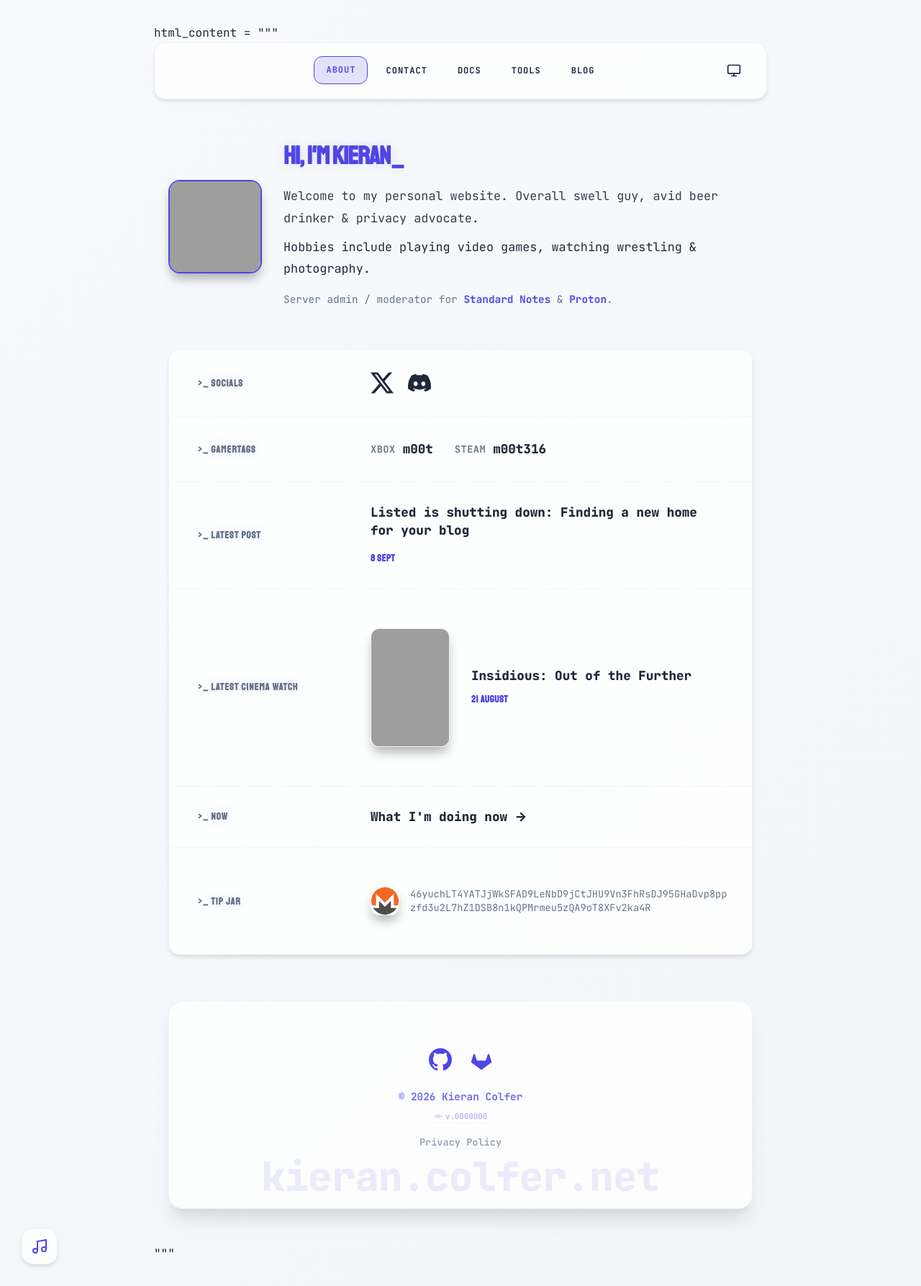
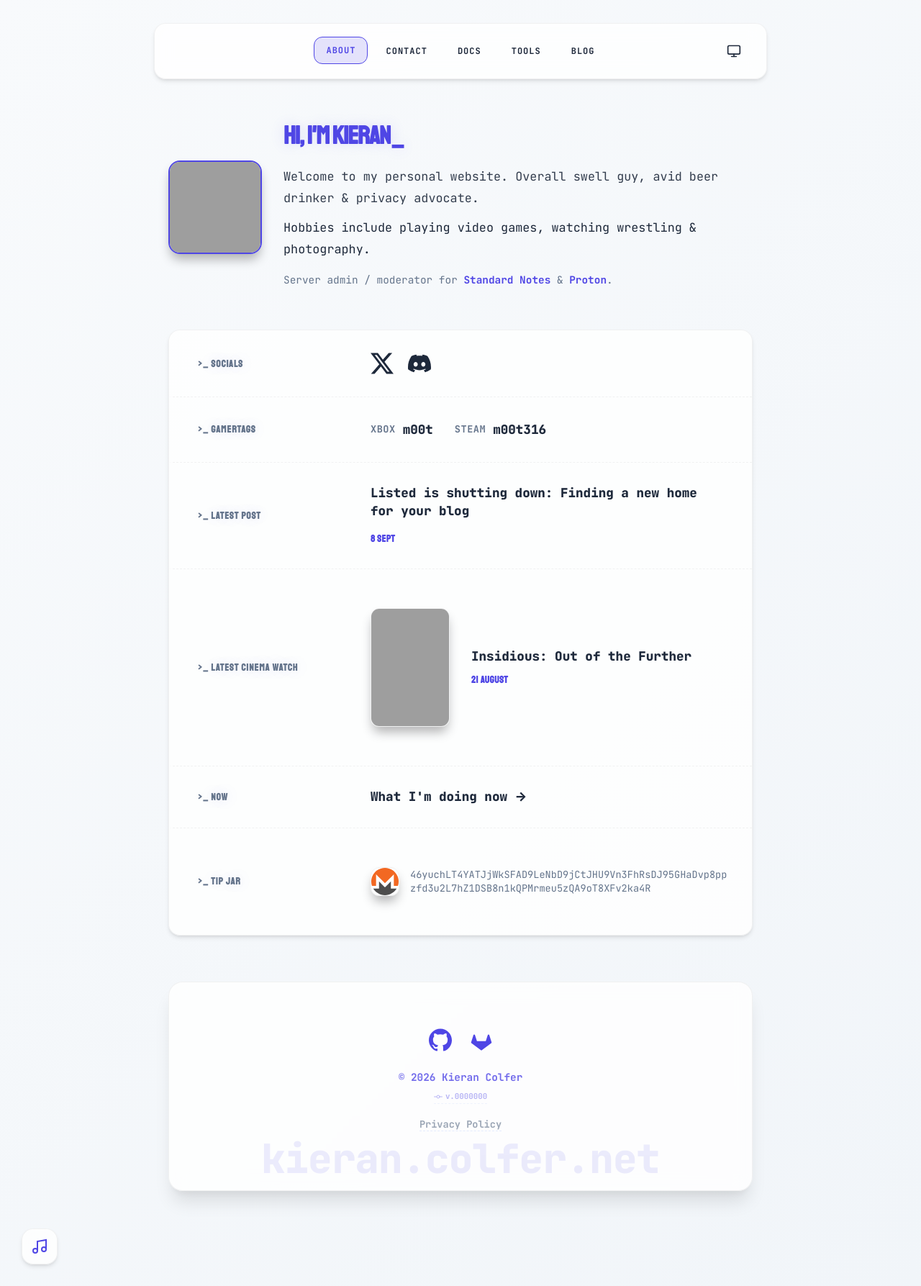
Before and after one commit to PASSK3YS/PASSK3YS.github.io, a Jekyll site: the page built from index.md, in a window 1280 px wide. Shown: the whole page at 72% size. Built offline with Jekyll 4.4.1, drawn with Linux system fonts in a browser that asks for light colours; some web fonts are replaced; grey boxes are pictures that could not be loaded.

Commit message:
chore: update default .html

```diff
--- a/_layouts/default.html
+++ b/_layouts/default.html
@@ -1,4 +1,4 @@
-html_content = """<!DOCTYPE html>
+<!DOCTYPE html>
 <html lang="en">
 <head>
     <meta charset="UTF-8">
@@ -470,4 +470,4 @@ html_content = """<!DOCTYPE html>
         });
     </script>
 </body>
-</html>"""
+</html>
```
